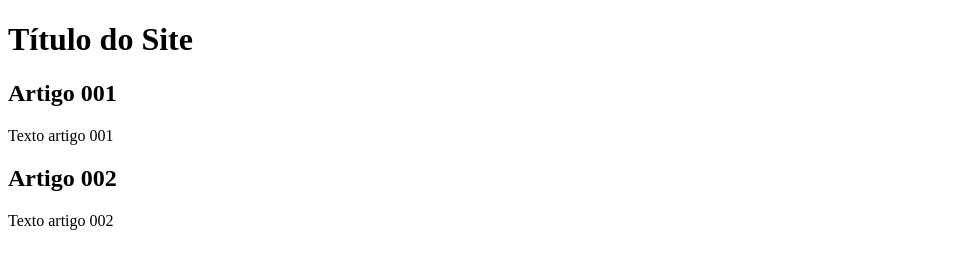
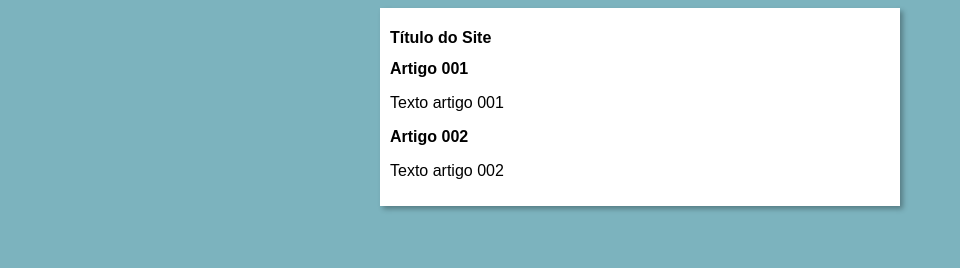
Before and after one commit to HeloisaPinheiro/Projeto-Site, a plain HTML site: page index.html in a window 1280 px wide. Shown: the whole page, without its empty margins (0-960 px from the left). Drawn offline with Linux system fonts and the light colour scheme.

Commit message:
Iniciei o design

```diff
--- /dev/null
+++ b/estilos/style.css
@@ -0,0 +1,15 @@
+* {
+    font-family: Arial, Helvetica;
+    font-size: 16px;
+}
+body{
+    background-color: rgb(124, 179, 190);
+}
+
+main{
+    background-color: white;
+    width: 500px;
+    margin: auto;
+    padding: 10px;
+    box-shadow: 3px 3px 5px rgba(0, 0, 0, 0.301);
+}
--- a/index.html
+++ b/index.html
@@ -4,6 +4,7 @@
     <meta charset="UTF-8">
     <meta name="viewport" content="width=device-width, initial-scale=1.0">
     <title>Título do Site</title>
+    <link rel="stylesheet" href="estilos/style.css">
 </head>
 <body>
     <main>
```
